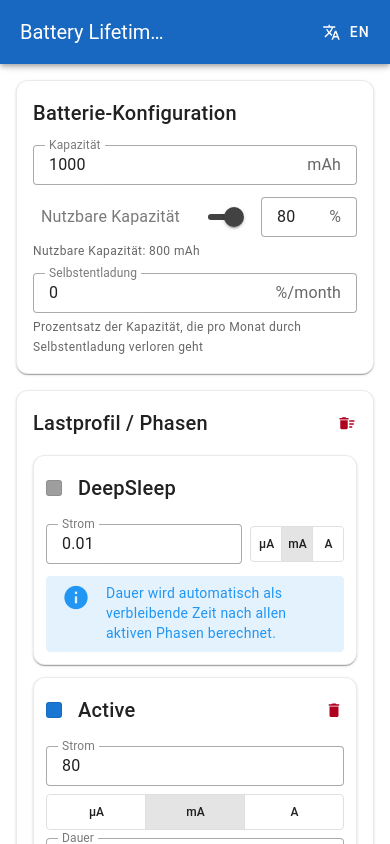
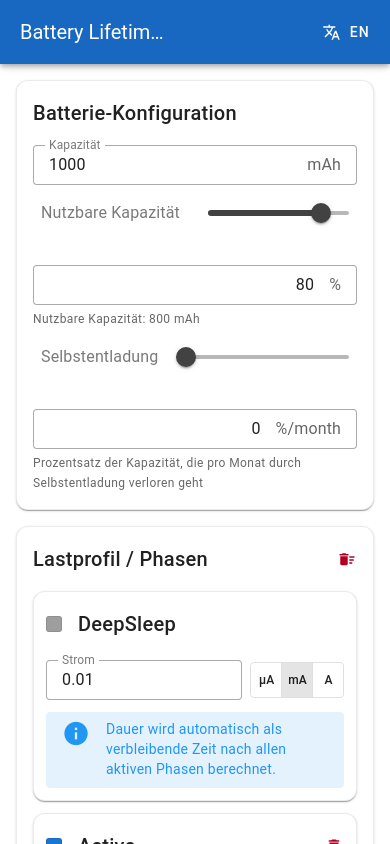
Before and after one commit to vschroeter/battery-lifetime-calculator, a Vue app: page / in a window 390 px wide. Shown: the top 844 px of the page. Built offline with nearby package versions, Linux system fonts and the light colour scheme.

Commit message:
Refactor BatteryForm layout for improved responsiveness; add self-discharge color handling in PhaseShareDonut and phaseColors.

```diff
--- a/src/components/BatteryForm.vue
+++ b/src/components/BatteryForm.vue
@@ -40,7 +40,8 @@ const selfDischargePercentPerMonth = computed({
       hide-details="auto"
     />
 
-    <div class="d-flex align-center ga-3 flex-wrap">
+    <v-row align="center" class="ga-3">
+      <v-col cols="12" md class="d-flex align-center">
         <v-slider
           v-model="usablePercent"
           :label="i18n.t('usableCapacity')"
@@ -54,10 +55,12 @@ const selfDischargePercentPerMonth = computed({
           class="flex-grow-1"
           style="min-width: 200px"
         />
+      </v-col>
+      <v-col cols="12" md="auto" class="d-flex align-center">
         <v-text-field
           v-model.number="usablePercent"
           type="number"
-        style="width: 90px; flex-shrink: 0"
+          class="numeric-input"
           density="compact"
           variant="outlined"
           hide-details
@@ -66,27 +69,56 @@ const selfDischargePercentPerMonth = computed({
           step="1"
           suffix="%"
         />
-    </div>
+      </v-col>
+    </v-row>
     <div class="text-caption text-medium-emphasis mt-n2">
       {{ i18n.t('usableCapacity') }}: {{ usableCapacity_mAh.toFixed(0) }} mAh
     </div>
 
-    <v-text-field
-      v-model.number="selfDischargePercentPerMonth"
+    <v-row align="center" class="ga-3">
+      <v-col cols="12" md class="d-flex align-center">
+        <v-slider
+          v-model="selfDischargePercentPerMonth"
           :label="i18n.t('selfDischarge')"
-      suffix="%/month"
-      type="number"
           min="0"
           max="99.99"
           step="0.1"
+          thumb-label
           variant="outlined"
           density="compact"
-      hide-details="auto"
+          hide-details
+          class="flex-grow-1"
+          style="min-width: 200px"
         />
+      </v-col>
+      <v-col cols="12" md="auto" class="d-flex align-center">
+        <v-text-field
+          v-model.number="selfDischargePercentPerMonth"
+          type="number"
+          class="numeric-input"
+          density="compact"
+          variant="outlined"
+          hide-details
+          min="0"
+          max="99.99"
+          step="0.1"
+          suffix="%/month"
+        />
+      </v-col>
+    </v-row>
     <div class="text-caption text-medium-emphasis mt-n2">
       {{ i18n.t('selfDischargeHint') }}
     </div>
   </v-form>
 </template>
 
-<style scoped></style>
+<style scoped>
+.numeric-input {
+  width: 180px;
+  flex-shrink: 0;
+}
+
+.numeric-input :deep(.v-field__input) {
+  text-align: right;
+}
+</style>
--- a/src/components/Charts/PhaseShareDonut.vue
+++ b/src/components/Charts/PhaseShareDonut.vue
@@ -2,7 +2,7 @@
 import { computed } from 'vue'
 import { useLocale } from '@/composables/useLocale'
 import { useCalculatorStore } from '@/stores/calculator'
-import { getPhaseColorByIndex, DEEP_SLEEP_COLOR } from '@/lib/phaseColors'
+import { getPhaseColorByIndex, DEEP_SLEEP_COLOR, SELF_DISCHARGE_COLOR } from '@/lib/phaseColors'
 import type { PhaseResult } from '@/types/calculator'
 
 interface Props {
@@ -44,6 +44,11 @@ const segments = computed(() => {
 })
 
 function getColorForPhaseResult(result: PhaseResult): string {
+  // Check if this is the self-discharge virtual phase
+  if (result.phaseId === 'self-discharge-virtual') {
+    return SELF_DISCHARGE_COLOR
+  }
+
   // Check if this is a DeepSleep phase by looking it up in the store
   const phase = store.phases.find((p) => p.id === result.phaseId)
 
--- a/src/lib/phaseColors.ts
+++ b/src/lib/phaseColors.ts
@@ -14,6 +14,7 @@ export const PHASE_COLORS = [
 ]
 
 export const DEEP_SLEEP_COLOR = '#9e9e9e'
+export const SELF_DISCHARGE_COLOR = '#ff9800'
 
 /**
  * Get color for a phase based on its index among non-DeepSleep phases
```
Lines whose indentation alone changed are shown as unchanged.
